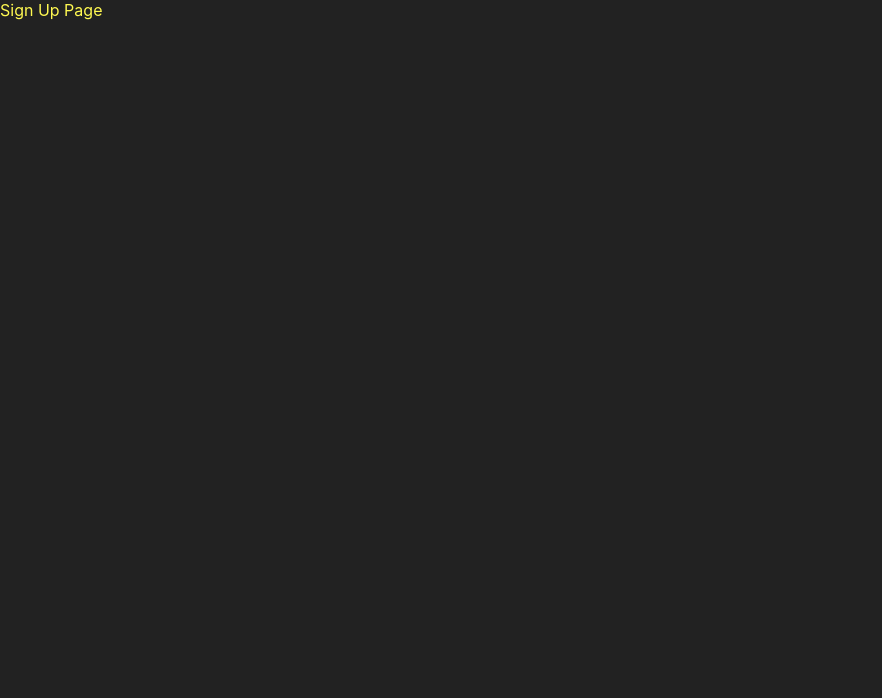
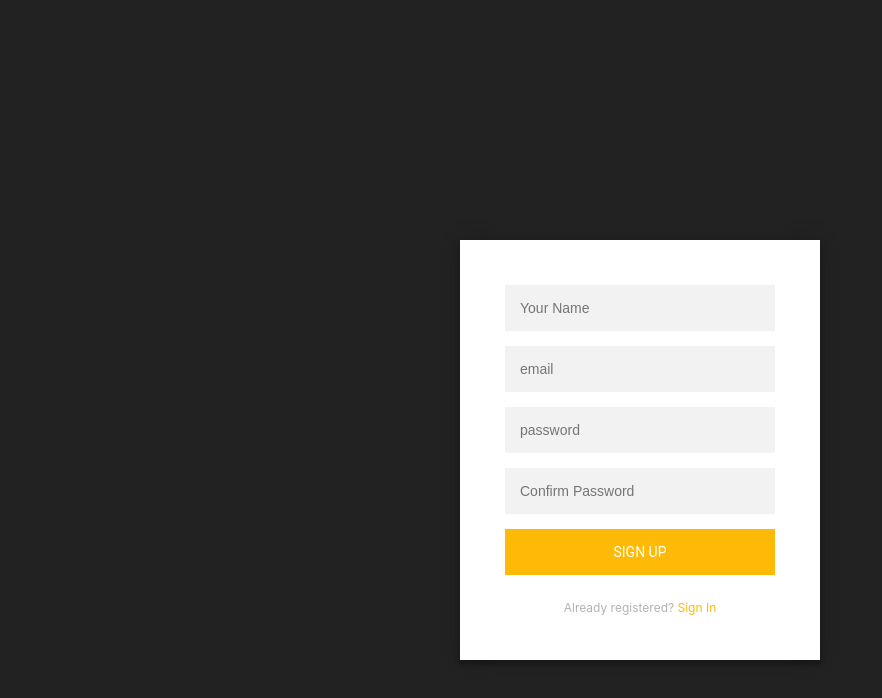
Before and after one commit to faustopereyra/note-app, a React (Create React App) app: page /signup in a window 1280 px wide. Shown: the top 698 px of the page, without its empty margins (0-882 px from the left). Built offline with nearby package versions, Linux system fonts and the light colour scheme; no server answers.

Commit message:
added sign-up page, signInWithEmailAndPasword function, user confirmation and automatic log user to db

```diff
--- a/src/App.js
+++ b/src/App.js
@@ -7,7 +7,7 @@ import HomePage from './layouts/homepage/homepage.component';
 import SignInPage from './layouts/sign-in-page/SignInPage.component';
 import SignUpPage from './layouts/sign-up-page/SignUpPage.component';
 
-import { auth } from "./firebase/firebase.util"
+import { auth, createUserProfileDocument } from "./firebase/firebase.util"
 
 
 
@@ -24,10 +24,24 @@ class App extends React.Component {
   unsubscribeFromAuth = null;
 
   componentDidMount() {
-    this.unsubscribeFromAuth = auth.onAuthStateChanged(user => {
-      this.setState({currentUser: user});
+    this.unsubscribeFromAuth = auth.onAuthStateChanged( async userAuth => {
+      if (userAuth){
+        const userRef = await createUserProfileDocument(userAuth);
 
-      console.log(user)
+        userRef.onSnapshot(snapShot =>{
+          this.setState({
+            currentUser: {
+              id: snapShot.id,
+            ...snapShot.data()
+            }
+          });
+          console.log(this.state);
+        });
+      }
+
+      this.setState({currentUser: userAuth});
+
+      //console.log(user)
     });
   }
 
--- a/src/components/sign-in/sign-in.component.jsx
+++ b/src/components/sign-in/sign-in.component.jsx
@@ -3,7 +3,7 @@ import React from "react";
 import FormInput from "../form-input/form-input.component";
 import CustomButton from "../custom-button/custom-button.component"
 
-import { signInWithGoogle } from "../../firebase/firebase.util";
+import { signInWithGoogle, signInWithEmailAndPassword } from "../../firebase/firebase.util";
 
 import "./sign-in.style.scss"
 
@@ -29,6 +29,12 @@ class SignIn extends React.Component {
         this.setState({ [name]: value }); //que pasa si saco los parentecis?
     };
 
+    passValues = () => {
+        console.log( "se a clickeado",  this.state.email, this.state.password);
+        signInWithEmailAndPassword(this.state.email,this.state.password)
+
+    }
+
     render() {
         return (
             <div className="form">
@@ -52,7 +58,7 @@ class SignIn extends React.Component {
                         required
                     />
 
-                    <CustomButton type="submit"> Sign in</CustomButton>
+                    <CustomButton onClick={this.passValues} value={this.state.email} > Sign in</CustomButton>
                     <CustomButton onClick={signInWithGoogle} isGoogleSignIn> Sign in with Google</CustomButton>
                     <p className="message">Not registered? <a href="/signup">Create an account</a></p>
                 </form>
--- /dev/null
+++ b/src/components/sign-up/sign-up.component.jsx
@@ -0,0 +1,111 @@
+import React from "react";
+
+import FormInput from "../form-input/form-input.component";
+import CustomButton from "../custom-button/custom-button.component"
+
+import { auth, createUserProfileDocument } from "../../firebase/firebase.util";
+
+import "./sign-up.style.scss"
+
+class SignUp extends React.Component {
+    constructor() {
+        super();
+
+        this.state = {
+            displayName: "",
+            email: "",
+            password: "",
+            confirmPassword: ""
+        };
+    }
+
+    handleSubmit = async e => {
+        e.preventDefault();
+
+        const { displayName, email, password, confirmPassword } = this.state;
+
+        if ( password !== confirmPassword){
+            alert("passwords don't match ");
+            return;
+        }
+
+        try {
+            const {user} = await auth.createUserWithEmailAndPassword(
+                email,
+                password
+            );
+
+            await createUserProfileDocument(user, { displayName});
+
+            this.setState({
+                displayName: '',
+                email: '',
+                password: '',
+                confirmPassword: ''
+            });
+        } catch (err) {
+            console.log(err)
+        }
+    };
+
+    handleChange = e => {
+        const { value, name } = e.target;
+
+        this.setState({ [name]: value });
+    };
+
+    render() {
+        return (
+            <div className="form">
+
+                <form className="login-form" onSubmit={this.handleSubmit} >
+
+                    <FormInput
+                        name="displayName"
+                        type="text"
+                        placeholder="Your Name"
+                        onChange={this.handleChange}
+                        value={this.state.displayName}
+                        required
+                    />
+                    <FormInput
+                        name="email"
+                        type="email"
+                        placeholder="email"
+                        onChange={this.handleChange}
+                        value={this.state.email}
+                        required
+                    />
+                    <FormInput
+                        name="password"
+                        type="password"
+                        placeholder="password"
+                        onChange={this.handleChange}
+                        value={this.state.password}
+                        required
+                    />
+                    <FormInput
+                        name="confirmPassword"
+                        type="password"
+                        placeholder="Confirm Password"
+                        onChange={this.handleChange}
+                        value={this.state.confirmPassword}
+                        required
+                    />
+
+                    <CustomButton type="submit"> Sign Up</CustomButton>
+                    <p className="message">Already registered? <a href="/signin">Sign In</a></p>
+                </form>
+
+            </div>
+        )
+    }
+
+
+
+
+
+
+}
+
+export default SignUp;
--- a/src/firebase/firebase.util.js
+++ b/src/firebase/firebase.util.js
@@ -15,11 +15,49 @@ const config = {
 
 firebase.initializeApp(config);
 
+export const createUserProfileDocument = async (userAuth, additionalData) => {
+    if (!userAuth) return;
+
+    const userRef = firestore.doc(`users/${userAuth.uid}`)
+    const snapShot = await userRef.get();
+
+    if(!snapShot.exists) {
+        const { displayName, email} = userAuth;
+        const createdAt = new Date();
+        try {
+            await userRef.set({
+                displayName,
+                email,
+                createdAt,
+                ...additionalData
+            });
+        } catch (error){
+            console.log("error creating user", error.message)
+        }
+    }
+    return userRef;
+}
+
 export const auth = firebase.auth();
 export const firestore = firebase.firestore();
+
+
+
 
 const googleProvider = new firebase.auth.GoogleAuthProvider();
 googleProvider.setCustomParameters({ prompt: "select_account" });
 export const signInWithGoogle = () => auth.signInWithPopup(googleProvider);
-
+export const signInWithEmailAndPassword = (email, password) => {
+    firebase.auth().signInWithEmailAndPassword(email, password).catch(
+    err => {
+        const errorCode = err.code;
+        const errorMessage = err.message;
+        if (errorCode === 'auth/weak-password') {
+          alert('The password is too weak.');
+        } else {
+          alert(errorMessage);
+        }
+        console.log(err);
+    }
+);}
 export default firebase;
--- a/src/layouts/sign-in-page/SignInPage.style.scss
+++ b/src/layouts/sign-in-page/SignInPage.style.scss
@@ -1,4 +1,4 @@
-.sign-in {
+.sign-in{
   width: 360px;
   padding: 8% 0 0;
   margin: auto;
--- a/src/layouts/sign-up-page/SignUpPage.component.jsx
+++ b/src/layouts/sign-up-page/SignUpPage.component.jsx
@@ -1,7 +1,13 @@
 import React from "react"
 
+import SignUp from "../../components/sign-up/sign-up.component"
+
+import "./SignUpPage.style.scss"
+
 const SignUpPage = () => (
-    <div> Sign Up Page</div>
+    <div className="signup-page">
+        <SignUp />
+    </div>
 )
 
 export default SignUpPage;
```
Also changed, not shown: src/components/option-button/option-button.component.jsx (added), src/components/option-button/option-button.style.scss (added), src/components/sign-up/sign-up.style.scss (added).
